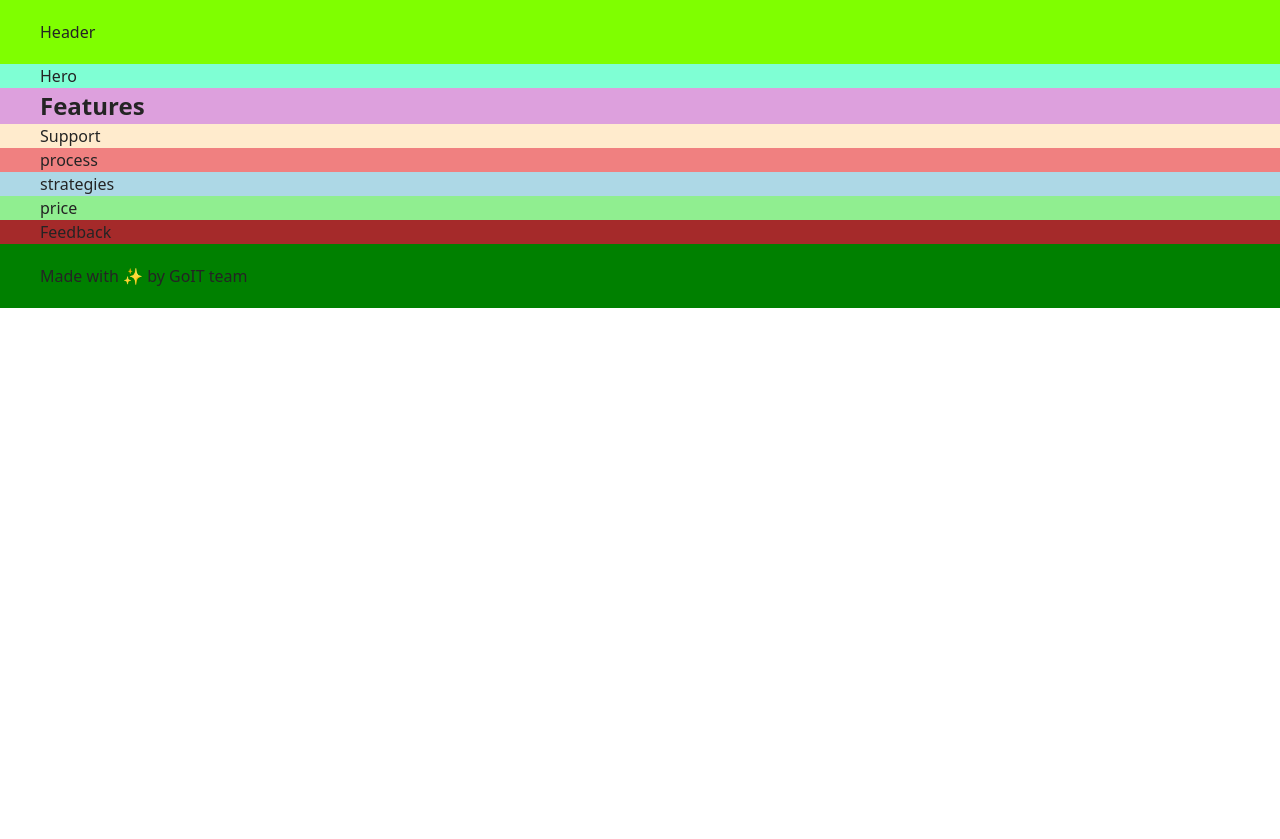
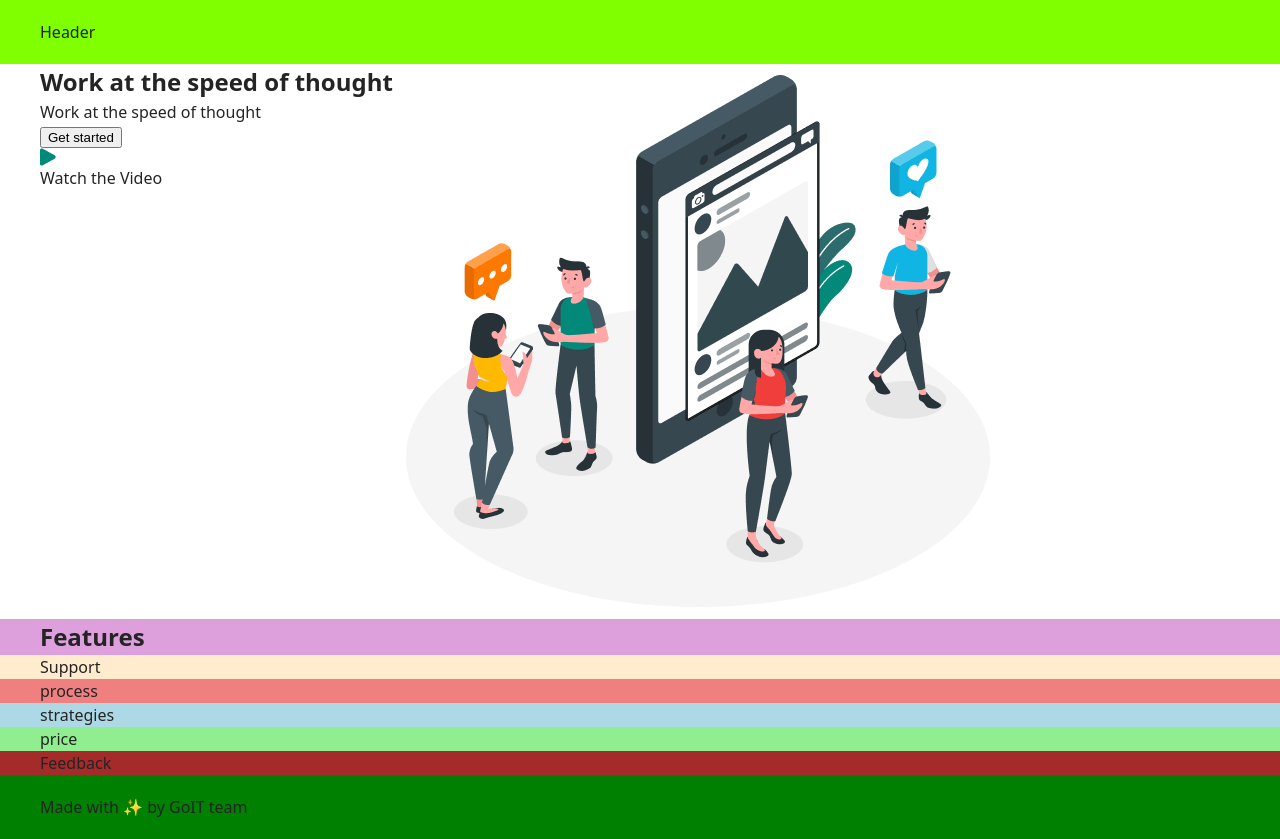
Before and after one commit to ivansinabdeev/blend_123_9_10, a website built with Vite: page src/index.html in a window 1280 px wide. Before the commit the page ends 800 px from the top, so only its background shows below. Built offline with nearby package versions, Linux system fonts and the light colour scheme.

Commit message:
Add hero

```diff
--- a/src/css/hero.css
+++ b/src/css/hero.css
@@ -1,3 +1,3 @@
-.hero {
-  background-color: aquamarine;
+.hero-container {
+  display: flex;
 }
--- a/src/partials/hero.html
+++ b/src/partials/hero.html
@@ -1,3 +1,15 @@
 <section class="hero">
-  <div class="container">Hero</div>
+  <div class="container hero-container">
+    <div>
+      <h1>Work at the speed of thought</h1>
+      <p>Work at the speed of thought</p>
+      <div class="hero-buttons">
+        <button class="hero-button" href="#">Get started</button
+        ><a href="#"
+          ><img src="../img/hero/triangle.svg" alt="" />Watch the Video</a
+        >
+      </div>
+    </div>
+    <img src="../img/hero/hero-img.png" alt="People with gadgets" />
+  </div>
 </section>
```
Also changed, not shown: src/img/hero/hero-img.png (added), src/img/hero/triangle.svg (added).
